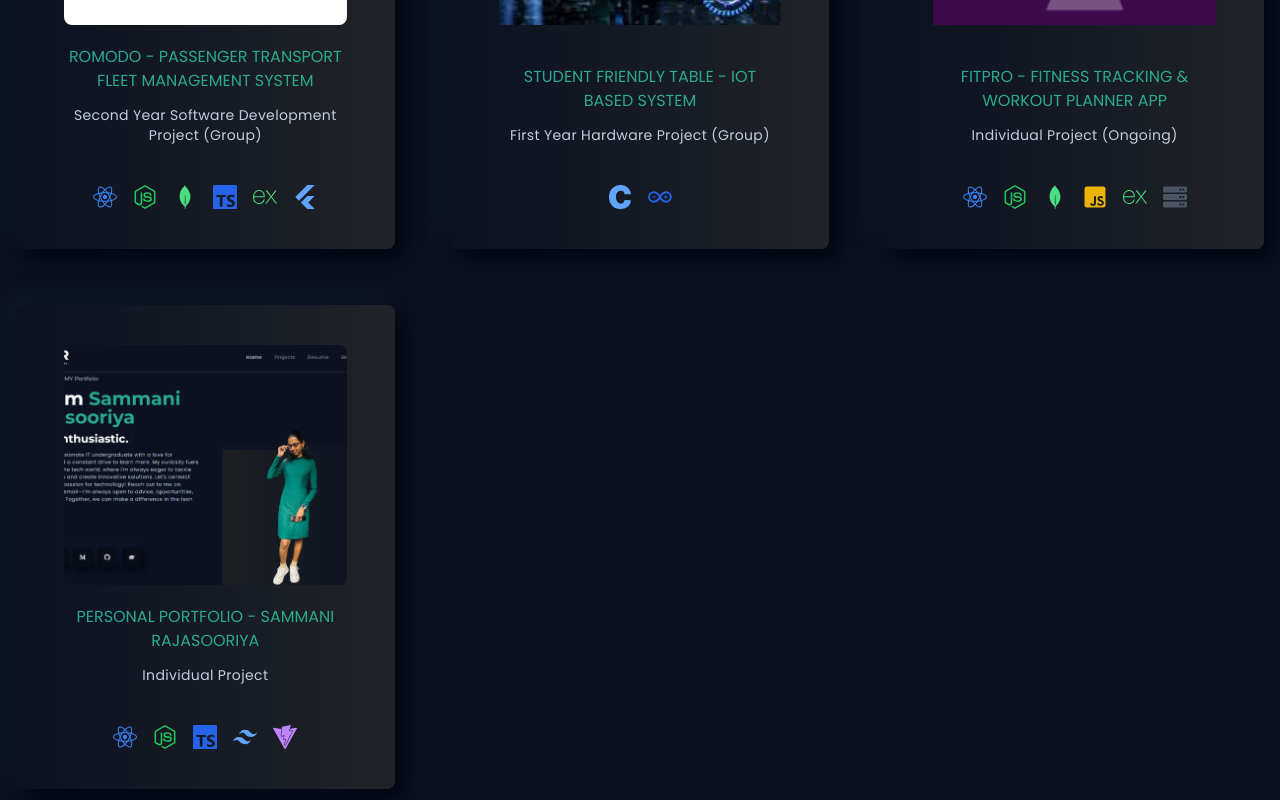
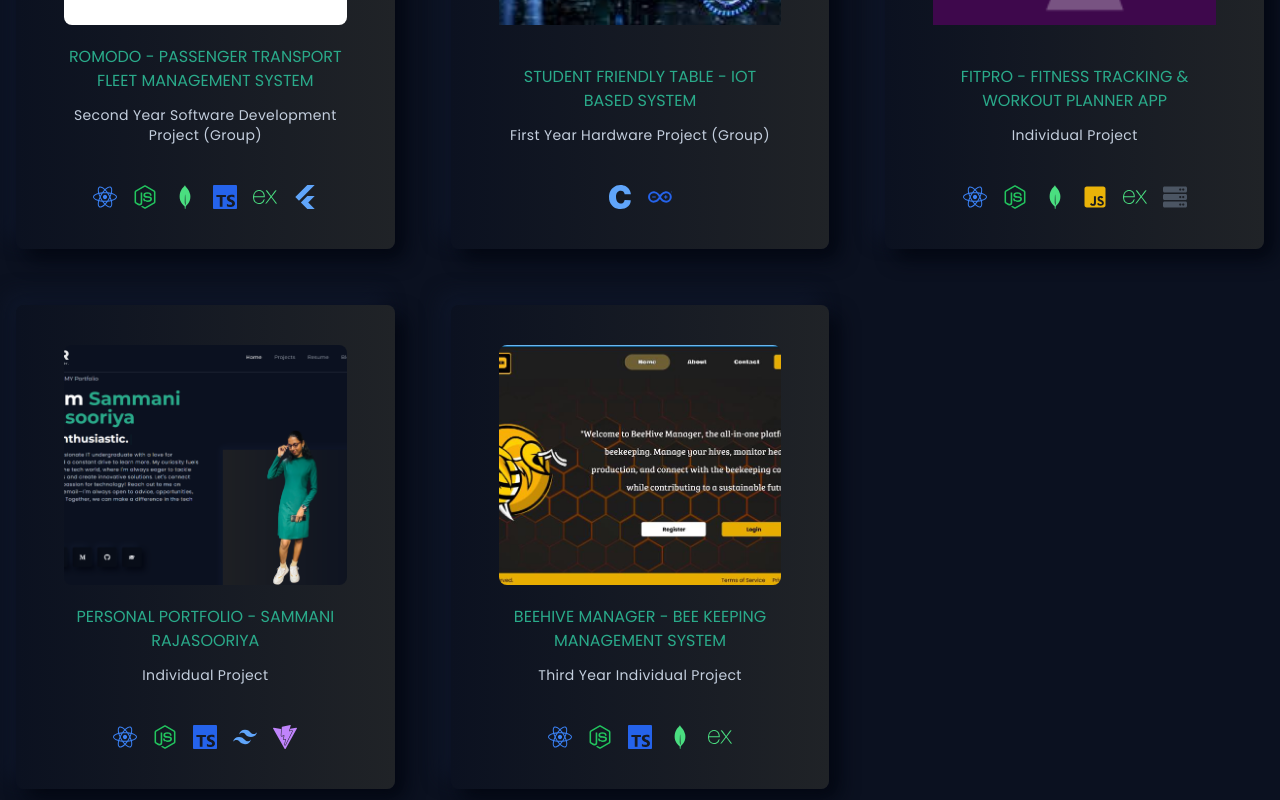
Before and after one commit to sammani21/sammaniRajasooriya-portfoliosite, a React (Vite) app: page / in a window 1280 px wide. Shown: the part 1480-2280 px from the top of the page. Built offline with nearby package versions, Linux system fonts and the light colour scheme.

Commit message:
Implement code changes to enhance functionality and improve performance

```diff
--- a/src/assets/index.ts
+++ b/src/assets/index.ts
@@ -3,7 +3,8 @@ import bannerImg from "./images/bannerImg.png";
 import projectOne from "./images/projects/projectOne.jpg";
 import projectTwo from "./images/projects/projectTwo.jpg";
 import projectThree from "./images/projects/projectThree.jpg";
-import projectFour from "./images/projects/projectFour.jpg"
+import projectFour from "./images/projects/projectFour.jpg";
+import projectFive from "./images/projects/projectFive.jpg";
 import testimonialOne from "./images/testmonial/testimonialOne.png";
 import testimonialTwo from "./images/testmonial/testimonialTwo.png";
 import testimonialThree from "./images/testmonial/testimonialThree.png";
@@ -24,6 +25,7 @@ export {
   projectTwo,
   projectThree,
   projectFour,
+  projectFive,
   testimonialOne,
   testimonialTwo,
   testimonialThree,
--- a/src/components/Projects.tsx
+++ b/src/components/Projects.tsx
@@ -1,6 +1,6 @@
 import Title from "./Title";
 import ProjectsCard from "./ProjectsCard";
-import { projectOne, projectThree, projectTwo, projectFour } from "../assets";
+import { projectOne, projectThree, projectTwo, projectFour, projectFive } from "../assets";
 import { FaReact, FaNodeJs, FaJsSquare, FaServer } from "react-icons/fa";
 import { SiMongodb, SiTypescript , SiExpress, SiC, SiArduino, SiFlutter , SiTailwindcss, SiVite} from "react-icons/si";
 //import { DiFlutter } from "react-icons/di";
@@ -47,7 +47,7 @@ const Projects = () => {
           />
           <ProjectsCard
             title="FITPRO - Fitness Tracking & Workout Planner App"
-            des=" Individual Project (Ongoing)"
+            des=" Individual Project "
             src={projectThree}
             technologies={[
               <FaReact className="text-blue-500" />,
@@ -70,6 +70,18 @@ const Projects = () => {
               <SiVite className="text-purple-400" /> // Vite
             ]}
           />
+          <ProjectsCard
+            title="BeeHive Manager - Bee Keeping Management System"
+            des=" Third Year Individual Project "
+            src={projectFive}
+            technologies={[
+              <FaReact className="text-blue-500" />,
+              <FaNodeJs className="text-green-500" />,
+              <SiTypescript className="text-blue-600" />,
+              <SiMongodb className="text-green-400" />,
+              <SiExpress className="text-green-400" />,
+            ]}
+          />
 
         </div>
         <br />
```
Also changed, not shown: src/assets/images/projects/projectFive.jpg (added).
